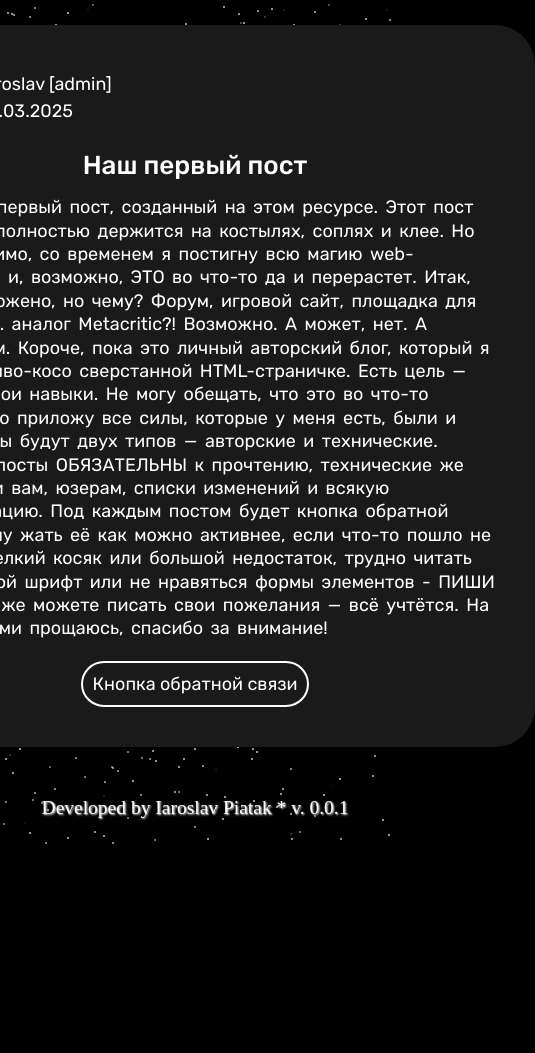
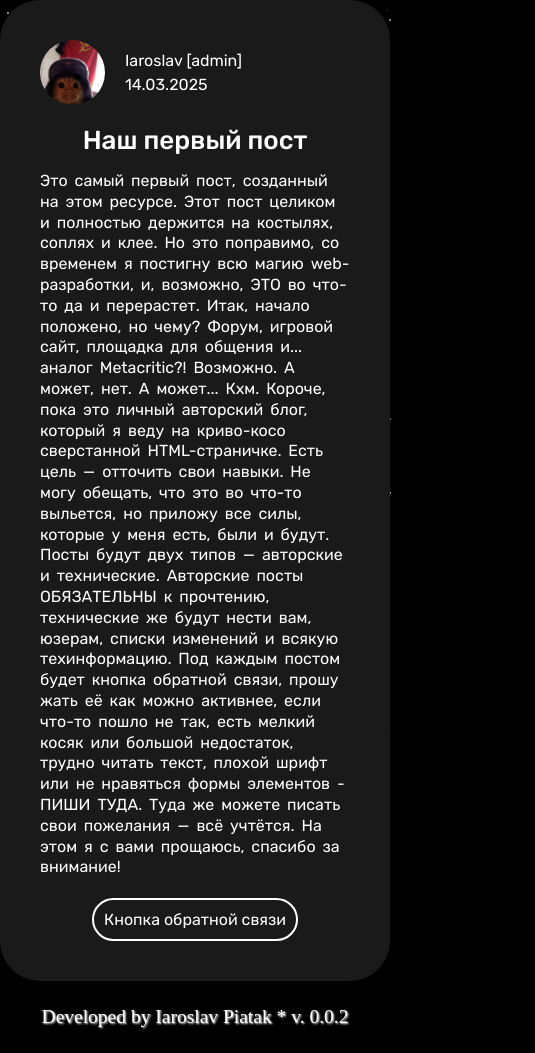
Before and after one commit to IaroslavPiatak/orion, a plain HTML site: page index.html in a window 390 px wide. Shown: the whole page, 535 px wide, since content can reach past the window. Before the commit the page ends 844 px from the top, so only its background shows below. Drawn offline with Linux system fonts and the light colour scheme; a web font is replaced by a local one.

Commit message:
fix post width

```diff
--- a/index.html
+++ b/index.html
@@ -50,7 +50,7 @@
       </article>
     </main>
     <footer class="footer">
-      <p class="copyright-text">Developed by Iaroslav Piatak * v. 0.0.1</p>
+      <p class="copyright-text">Developed by Iaroslav Piatak * v. 0.0.2</p>
     </footer>
     <script src="./scripts/script.js"></script>
   </body>
--- a/styles/styles.css
+++ b/styles/styles.css
@@ -57,8 +57,8 @@ body {
 
 /* Post */
 .post {
+  max-width: 600px;
   min-width: 300px;
-  width: 600px;
   background-color: #1A1A1A;
   padding: 40px;
   border-radius: 40px;
@@ -73,7 +73,8 @@ body {
 .sub-header {
   display: flex;
   gap: 20px;
-  font-size: 18px;
+  font-size: clamp(16px, 2vw, 18px);
+
   font-family: 'Rubik', sans-serif;
   font-weight: 400;
   align-items: center;
@@ -102,7 +103,8 @@ body {
 
 .post__text {
   padding-top: 15px;
-  font-size: 18px;
+  font-size: clamp(16px, 2vw, 18px);
+
   font-family: 'Rubik', sans-serif;
   font-weight: 400;
   line-height: 130%;
@@ -119,7 +121,8 @@ body {
   background-color: inherit;
   border-radius: 40px;
   color: white;
-  font-size: 18px;
+  font-size: clamp(16px, 2vw, 18px);
+
   font-family: 'Rubik', sans-serif;
   font-weight: 400;
   padding: 10px;
```
Also changed, not shown: 1 other file.
